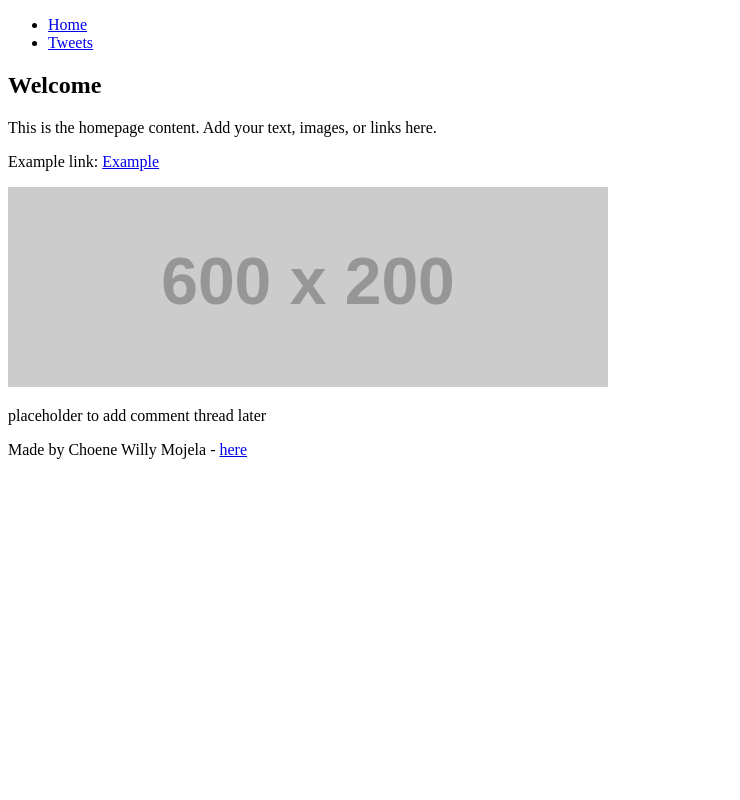
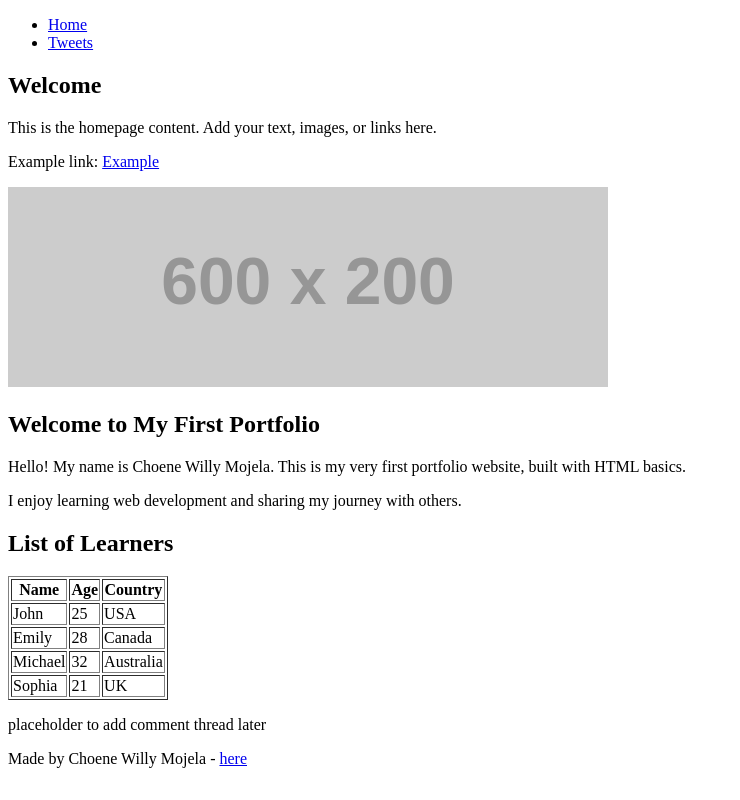
Before and after one commit to Choenemc/My_First_Portfolio, a plain HTML site: page html_basic/index.html in a window 1280 px wide. Shown: the whole page, without its empty margins (0-740 px from the left). Drawn offline with Linux system fonts and the light colour scheme; placeholder pictures from the web are drawn by us.

Commit message:
Fix structure and add learners table

```diff
--- a/html_basic/index.html
+++ b/html_basic/index.html
@@ -22,7 +22,44 @@
       <p>Example link: <a href="https://www.example.com" target="_blank" rel="noopener">Example</a></p>
       <img src="https://via.placeholder.com/600x200" alt="Placeholder banner">
     </article>
+     <article>
+      <h1>Welcome to My First Portfolio</h1>
+      <p>Hello! My name is Choene Willy Mojela. This is my very first portfolio website, built with HTML basics.</p>
+      <p>I enjoy learning web development and sharing my journey with others.</p>
 
+        <h2>List of Learners</h2>
+      <table border="1">
+        <thead>
+          <tr>
+            <th>Name</th>
+            <th>Age</th>
+            <th>Country</th>
+          </tr>
+        </thead>
+        <tbody>
+          <tr>
+            <td>John</td>
+            <td>25</td>
+            <td>USA</td>
+          </tr>
+          <tr>
+            <td>Emily</td>
+            <td>28</td>
+            <td>Canada</td>
+          </tr>
+          <tr>
+            <td>Michael</td>
+            <td>32</td>
+            <td>Australia</td>
+          </tr>
+          <tr>
+            <td>Sophia</td>
+            <td>21</td>
+            <td>UK</td>
+          </tr>
+        </tbody>
+      </table>
+    </article>
     <aside>
       <p>placeholder to add comment thread later</p>
     </aside>
```
